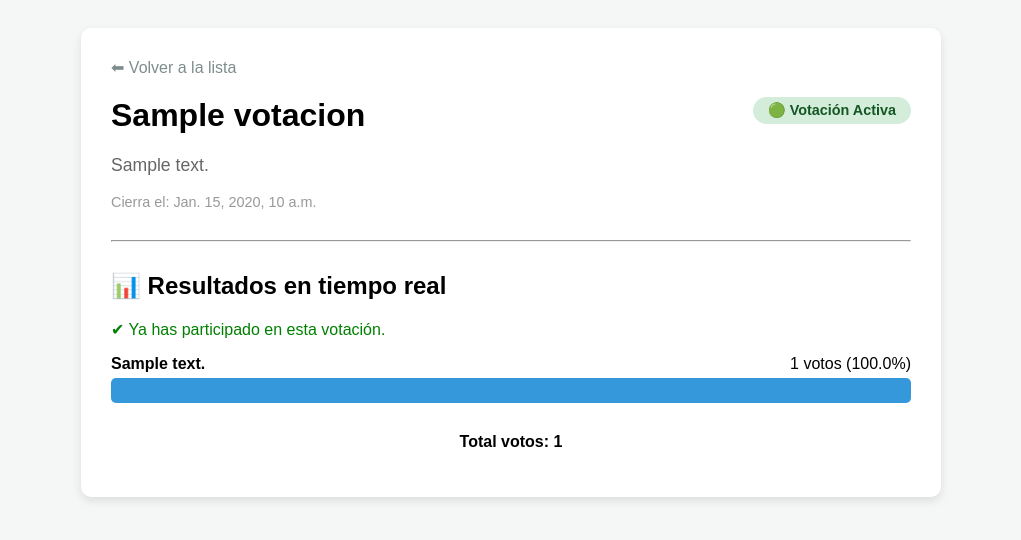
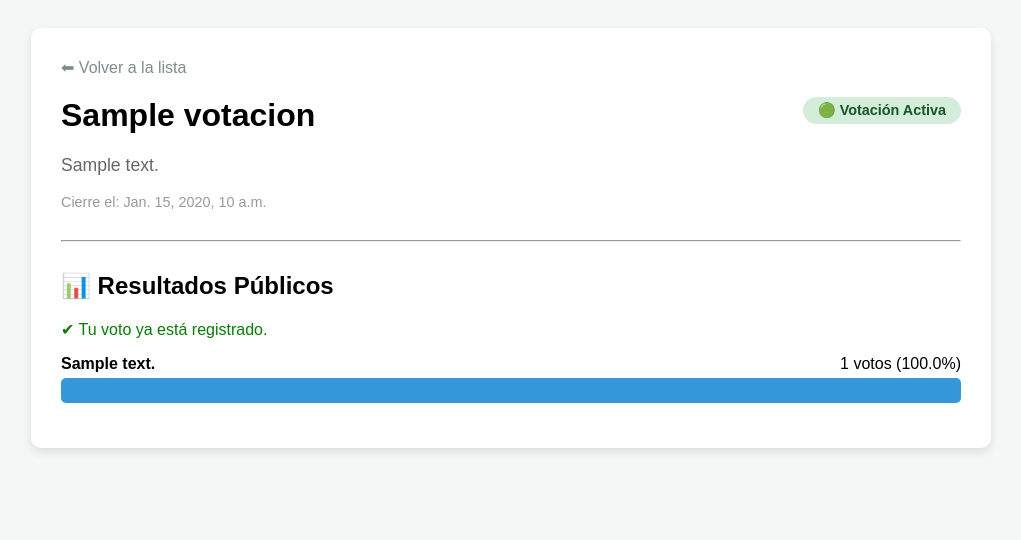
Before and after one commit to SilverBossAG/sistema-cooperativas, a Django app: page /votaciones/1/ in a window 1280 px wide. Shown: the top 540 px of the page, without its empty margins (129-1150 px from the left). Run offline with Django 5.2, Linux system fonts and the light colour scheme; a user stored in the database is signed in; tables that the repository leaves empty hold one stand-in row (values such as "Sample post").

Commit message:
votaciones 1.2

```diff
--- a/templates/Votaciones/detalle_votacion.html
+++ b/templates/Votaciones/detalle_votacion.html
@@ -3,25 +3,29 @@
 <head>
     <meta charset="UTF-8">
     <title>Sala de Votación</title>
+    <script src="https://cdn.jsdelivr.net/npm/chart.js"></script>
+
     <style>
         body { font-family: sans-serif; background-color: #f4f7f6; padding: 20px; }
-        .container { max-width: 800px; margin: 0 auto; background: white; padding: 30px; border-radius: 10px; box-shadow: 0 4px 10px rgba(0,0,0,0.1); }
+        .container { max-width: 900px; margin: 0 auto; background: white; padding: 30px; border-radius: 10px; box-shadow: 0 4px 10px rgba(0,0,0,0.1); }
 
-        /* Encabezado */
         .estado-box { float: right; padding: 5px 15px; border-radius: 20px; font-weight: bold; font-size: 0.9em; }
         .activa { background: #d4edda; color: #155724; }
         .cerrada { background: #f8d7da; color: #721c24; }
 
-        /* Barras de progreso */
-        .barra-fondo { background: #eee; border-radius: 5px; height: 25px; width: 100%; margin-top: 5px; overflow: hidden; }
-        .barra-progreso { height: 100%; background: #3498db; text-align: right; padding-right: 5px; line-height: 25px; color: white; font-size: 0.8em; transition: width 0.5s; }
-
-        /* Opciones de voto */
+        /* Estilos de votación */
         .opcion-voto { display: block; padding: 15px; border: 2px solid #eee; margin-bottom: 10px; border-radius: 8px; cursor: pointer; transition: 0.2s; }
         .opcion-voto:hover { border-color: #3498db; background: #fbfdff; }
         input[type="radio"] { transform: scale(1.5); margin-right: 10px; }
+        .btn-votar { width: 100%; padding: 15px; background: #27ae60; color: white; font-size: 1.2em; border: none; border-radius: 5px; cursor: pointer; margin-top: 20px; }
 
-        .btn-votar { width: 100%; padding: 15px; background: #27ae60; color: white; font-size: 1.2em; border: none; border-radius: 5px; cursor: pointer; margin-top: 20px; }
+        /* Estilos del Panel Presidente */
+        .panel-presidente { background-color: #f8f9fa; border: 2px solid #2c3e50; border-radius: 10px; padding: 20px; margin-bottom: 30px; }
+        .grid-graficas { display: grid; grid-template-columns: 1fr 1fr; gap: 20px; margin-top: 20px; }
+        @media (max-width: 600px) { .grid-graficas { grid-template-columns: 1fr; } }
+
+        .barra-fondo { background: #eee; border-radius: 5px; height: 25px; width: 100%; margin-top: 5px; overflow: hidden; }
+        .barra-progreso { height: 100%; background: #3498db; text-align: right; padding-right: 5px; line-height: 25px; color: white; font-size: 0.8em; }
     </style>
 </head>
 <body>
@@ -35,14 +39,32 @@
             </span>
             <h1 style="margin-top: 0;">{{ votacion.titulo }}</h1>
             <p style="color: #666; font-size: 1.1em;">{{ votacion.descripcion }}</p>
-            <p style="font-size: 0.9em; color: #999;">Cierra el: {{ votacion.fecha_fin }}</p>
+            <p style="font-size: 0.9em; color: #999;">Cierre el: {{ votacion.fecha_fin }}</p>
         </div>
 
         <hr style="margin: 30px 0;">
 
+        {% if user.es_presidente %}
+            <div class="panel-presidente">
+                <h2 style="color: #2c3e50; margin-top: 0;">📊 Panel de Control (Vista Presidente)</h2>
+                <p>Estadísticas en tiempo real (visibles solo para ti).</p>
+
+                <div class="grid-graficas">
+                    <div style="background: white; padding: 10px; border-radius: 5px; box-shadow: 0 2px 5px rgba(0,0,0,0.05);">
+                        <h4 style="text-align: center;">Resultados Actuales</h4>
+                        <canvas id="graficaResultados"></canvas>
+                    </div>
+
+                    <div style="background: white; padding: 10px; border-radius: 5px; box-shadow: 0 2px 5px rgba(0,0,0,0.05);">
+                        <h4 style="text-align: center;">Participación ({{ total_votos }}/{{ total_vecinos }})</h4>
+                        <canvas id="graficaParticipacion"></canvas>
+                    </div>
+                </div>
+            </div>
+        {% endif %}
+
         {% if votacion.activa and not ya_voto %}
             <h2>🗳️ Emitir tu voto</h2>
-
             {% if opciones %}
                 <form method="post">
                     {% csrf_token %}
@@ -55,13 +77,13 @@
                     <button type="submit" name="btn_votar" class="btn-votar">CONFIRMAR VOTO</button>
                 </form>
             {% else %}
-                <p style="color: #e74c3c;">Error: Esta votación no tiene opciones.</p>
+                <p style="color: red;">Error: No hay opciones disponibles.</p>
             {% endif %}
 
         {% else %}
-            <h2>📊 Resultados en tiempo real</h2>
+            <h2>📊 Resultados Públicos</h2>
             {% if ya_voto %}
-                <p style="color: green;">✔ Ya has participado en esta votación.</p>
+                <p style="color: green;">✔ Tu voto ya está registrado.</p>
             {% endif %}
 
             {% for dato in datos_grafica %}
@@ -75,13 +97,45 @@
                     </div>
                 </div>
             {% empty %}
-                <p>Aún no hay votos registrados.</p>
+                <p>Aún no hay votos.</p>
             {% endfor %}
-
-            <p style="text-align: center; margin-top: 30px; font-weight: bold;">Total votos: {{ total_votos }}</p>
         {% endif %}
 
     </div>
 
+    {% if user.es_presidente %}
+    <script>
+        // 1. Gráfica de Barras (Resultados)
+        const ctx1 = document.getElementById('graficaResultados');
+        new Chart(ctx1, {
+            type: 'bar',
+            data: {
+                labels: {{ nombres_js|safe }}, // Los nombres de las opciones desde Django
+                datasets: [{
+                    label: 'Votos',
+                    data: {{ votos_js|safe }}, // Los números de votos desde Django
+                    backgroundColor: ['#3498db', '#e74c3c', '#2ecc71', '#f1c40f', '#9b59b6'],
+                    borderWidth: 1
+                }]
+            },
+            options: { scales: { y: { beginAtZero: true, ticks: { stepSize: 1 } } } }
+        });
+
+        // 2. Gráfica de Donut (Participación)
+        const ctx2 = document.getElementById('graficaParticipacion');
+        new Chart(ctx2, {
+            type: 'doughnut',
+            data: {
+                labels: ['Han Votado', 'Pendientes (Abstención)'],
+                datasets: [{
+                    data: [{{ total_votos }}, {{ abstencion }}],
+                    backgroundColor: ['#27ae60', '#ecf0f1'],
+                    hoverOffset: 4
+                }]
+            }
+        });
+    </script>
+    {% endif %}
+
 </body>
 </html>
--- a/votaciones/views.py
+++ b/votaciones/views.py
@@ -5,6 +5,7 @@
 from django.db.models import Sum
 from .models import Votacion, Opcion, Voto
 from .forms import VotacionForm
+from usuarios.models import Usuario
 
 
 @login_required(login_url='login')
@@ -61,34 +62,32 @@
 def ver_votacion(request, id_votacion):
     votacion = get_object_or_404(Votacion, id=id_votacion, cooperativa=request.user.cooperativa)
 
-    # 1. Comprobamos si el usuario YA votó
+    # Comprobamos si el usuario YA votó
     ya_voto = Voto.objects.filter(usuario=request.user, votacion=votacion).exists()
 
-    # (EL BLOQUE 2 LO HEMOS BORRADO ENTERO)
-
-    # 3. Lógica para VOTAR (Solo Vecinos que no han votado)
+    # Lógica para VOTAR
     if request.method == 'POST' and 'btn_votar' in request.POST:
         opcion_id = request.POST.get('opcion_seleccionada')
         if not ya_voto and opcion_id:
             opcion = get_object_or_404(Opcion, id=opcion_id)
-
-            Voto.objects.create(
-                usuario=request.user,
-                votacion=votacion,
-                opcion_elegida=opcion
-            )
-
+            Voto.objects.create(usuario=request.user, votacion=votacion, opcion_elegida=opcion)
             opcion.votos_cantidad += 1
             opcion.save()
-
             messages.success(request, "¡Tu voto ha sido registrado!")
             return redirect('ver_votacion', id_votacion=votacion.id)
 
-    # 4. Calcular porcentajes (Esto sigue igual)
+    # --- CÁLCULOS PARA LAS GRÁFICAS ---
     opciones = votacion.opciones.all()
     total_votos = votacion.votos_totales.count()
 
+    # Calculamos cuántos vecinos hay en total en la comunidad (para la participación)
+    total_vecinos = Usuario.objects.filter(cooperativa=votacion.cooperativa, rol=Usuario.VECINO).count()
+    abstencion = total_vecinos - total_votos
+
     datos_grafica = []
+    nombres_opciones = [] # Para Chart.js
+    votos_opciones = []   # Para Chart.js
+
     if opciones:
         for op in opciones:
             porcentaje = (op.votos_cantidad / total_votos * 100) if total_votos > 0 else 0
@@ -97,12 +96,19 @@
                 'votos': op.votos_cantidad,
                 'porcentaje': round(porcentaje, 1)
             })
+            # Guardamos listas limpias para pasarlas a JavaScript
+            nombres_opciones.append(op.texto)
+            votos_opciones.append(op.votos_cantidad)
 
-    # Quitamos 'form_opcion' del contexto porque ya no existe
     return render(request, 'votaciones/detalle_votacion.html', {
         'votacion': votacion,
         'opciones': opciones,
         'datos_grafica': datos_grafica,
         'ya_voto': ya_voto,
-        'total_votos': total_votos
+        'total_votos': total_votos,
+        # DATOS NUEVOS PARA EL PRESIDENTE:
+        'total_vecinos': total_vecinos,
+        'abstencion': abstencion,
+        'nombres_js': nombres_opciones, # Listas para las gráficas
+        'votos_js': votos_opciones
     })
```
